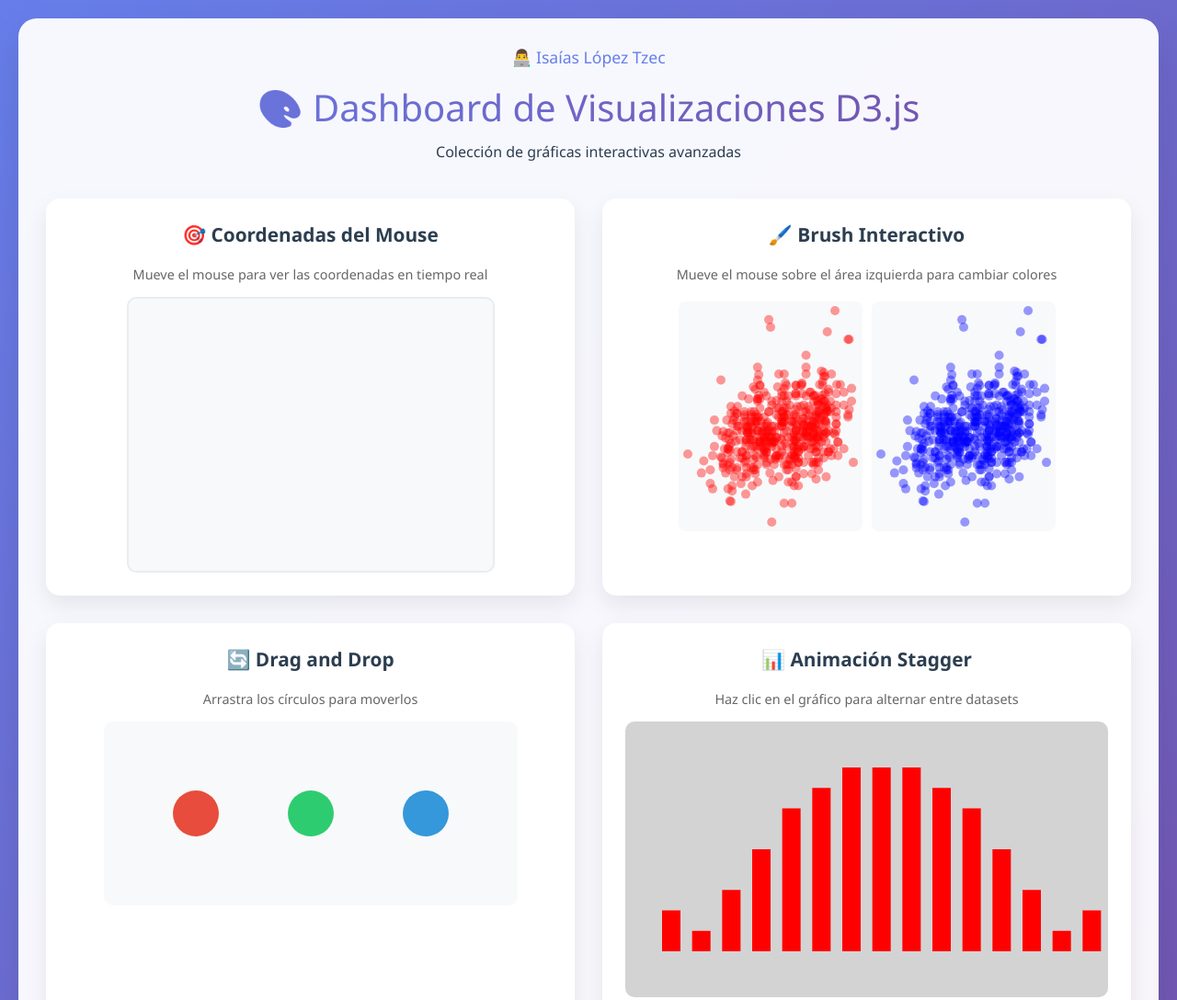
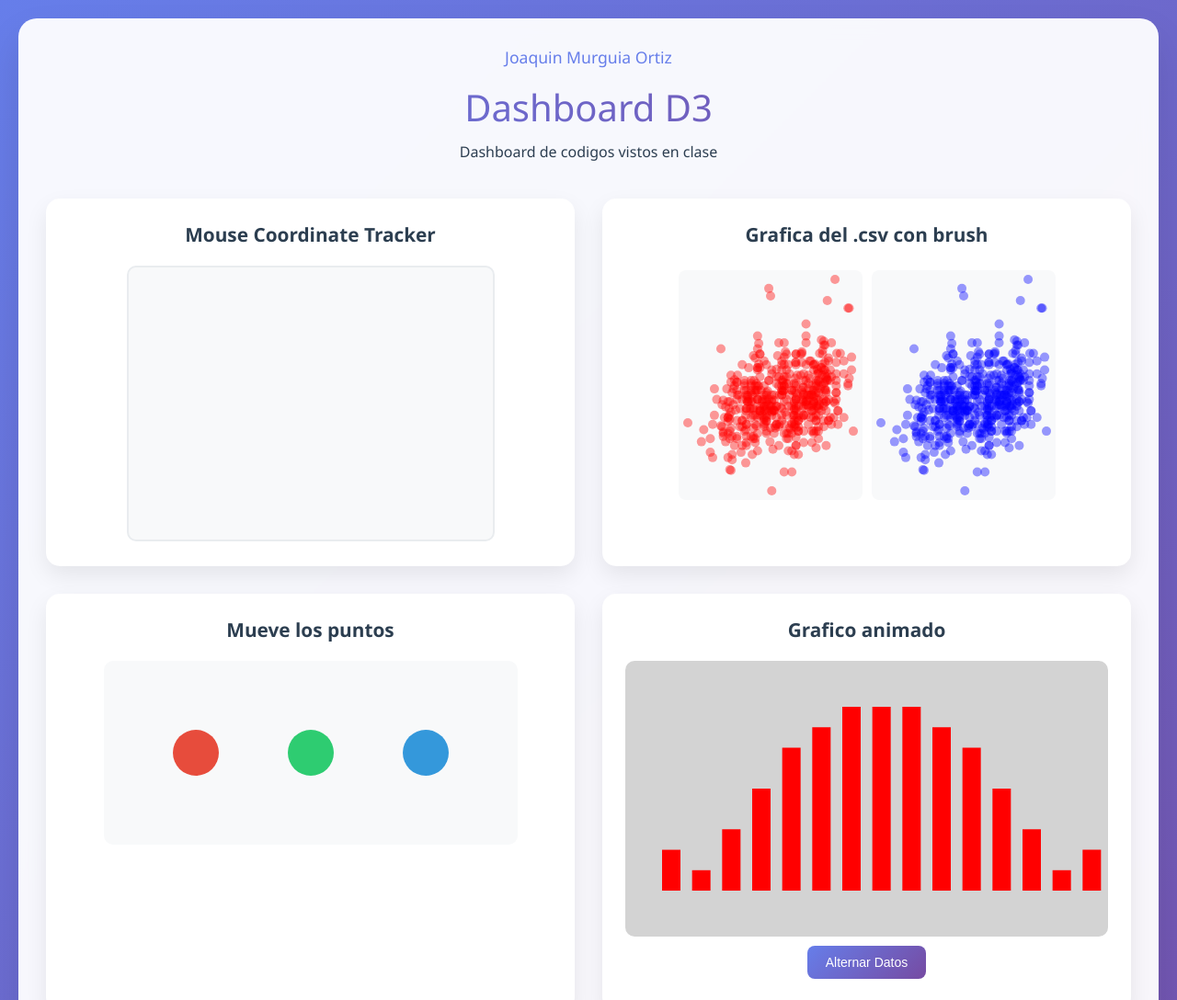
Before and after one commit to JoaquinMO17/visualizationd3, a plain HTML site: page index.html in a window 1280 px wide. Shown: the top 1088 px of the page at 92% size. Drawn offline with nearby package versions, Linux system fonts and the light colour scheme.

Commit message:
Update index.html

```diff
--- a/index.html
+++ b/index.html
@@ -139,37 +139,33 @@
 <body>
     <div class="dashboard">
         <div class="header">
-            <div class="author">👨‍💻 Isaías López Tzec</div>
-            <h1>🎨 Dashboard de Visualizaciones D3.js</h1>
-            <p>Colección de gráficas interactivas avanzadas</p>
+            <div class="author">Joaquin Murguia Ortiz</div>
+            <h1>Dashboard D3</h1>
+            <p>Dashboard de codigos vistos en clase</p>
         </div>
 
         <div class="charts-grid">
             <!-- Coordenadas del Mouse -->
             <div class="chart-container">
-                <div class="chart-title">🎯 Coordenadas del Mouse</div>
-                <div class="chart-description">Mueve el mouse para ver las coordenadas en tiempo real</div>
+                <div class="chart-title">Mouse Coordinate Tracker</div>
                 <div id="coordsChart" style="display: flex; justify-content: center;"></div>
             </div>
 
             <!-- Brush Interactivo -->
             <div class="chart-container">
-                <div class="chart-title">🖌️ Brush Interactivo</div>
-                <div class="chart-description">Mueve el mouse sobre el área izquierda para cambiar colores</div>
+                <div class="chart-title">Grafica del .csv con brush</div>
                 <div id="brushChart" style="display: flex; justify-content: center; align-items: center;"></div>
             </div>
 
             <!-- Drag and Drop -->
             <div class="chart-container">
-                <div class="chart-title">🔄 Drag and Drop</div>
-                <div class="chart-description">Arrastra los círculos para moverlos</div>
+                <div class="chart-title">Mueve los puntos</div>
                 <div id="dragChart" style="display: flex; justify-content: center;"></div>
             </div>
 
             <!-- Animación Stagger -->
             <div class="chart-container">
-                <div class="chart-title">📊 Animación Stagger</div>
-                <div class="chart-description">Haz clic en el gráfico para alternar entre datasets</div>
+                <div class="chart-title">Grafico animado</div>
                 <div id="staggerChart" style="display: flex; justify-content: center;"></div>
                 <div style="text-align: center;">
                     <button class="control-button" onclick="toggleStagger()">Alternar Datos</button>
@@ -178,8 +174,7 @@
 
             <!-- Curva de Lissajous -->
             <div class="chart-container full-width">
-                <div class="chart-title">🌀 Curva de Lissajous</div>
-                <div class="chart-description">Visualización matemática paramétrica en tiempo real</div>
+                <div class="chart-title">Linea animada</div>
                 <div id="lissajousChart"></div>
                 <div style="text-align: center;">
                     <button class="control-button" onclick="restartLissajous()">Reiniciar</button>
```
